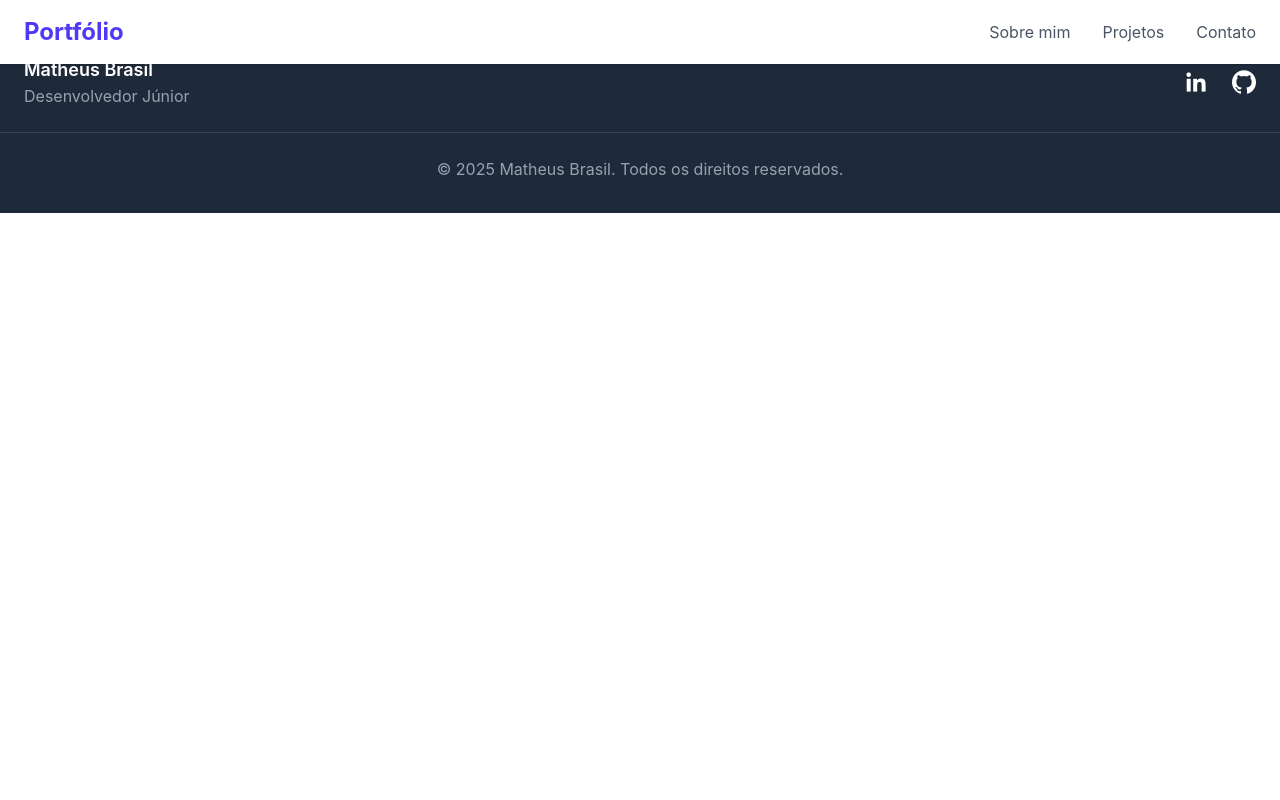
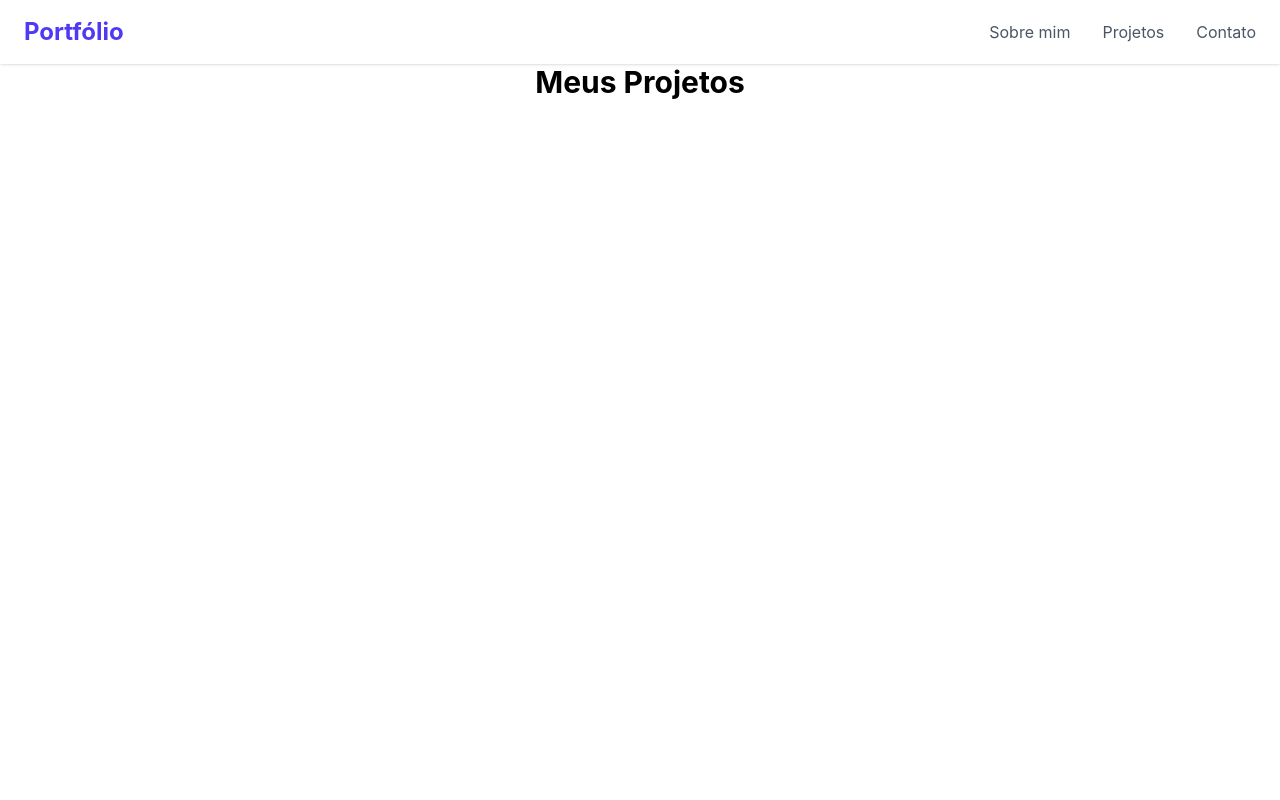
Before and after one commit to MathBra17/Portifolio-cp6, a React (Vite) app: page /projeto in a window 1280 px wide. Shown: the top 800 px of the page. Built offline with nearby package versions, Linux system fonts and the light colour scheme.

Commit message:
Inicio da página Projetos

```diff
--- a/src/Pages/Projetos.jsx
+++ b/src/Pages/Projetos.jsx
@@ -1,15 +1,19 @@
 import Footer from "../Components/Footer";
 import Navbar from "../Components/Navbar";
 function Projetos() {
-    return (
-        <>
-        <Navbar />
-        <div>
-            <h1>Pagina Projetos</h1>
+  return (
+    <>
+      <Navbar />
+      <section id="projects" className="page min-h-screen py-16 bg-white">
+        <div className="container mx-auto px-6">
+          <h2 className="text-3xl font-bold text-center mb-12 section-title">
+            Meus Projetos
+          </h2>
         </div>
-        <Footer />
-        </>
-    )
+      </section>
+      <Footer />
+    </>
+  );
 }
 
 export default Projetos;
```
